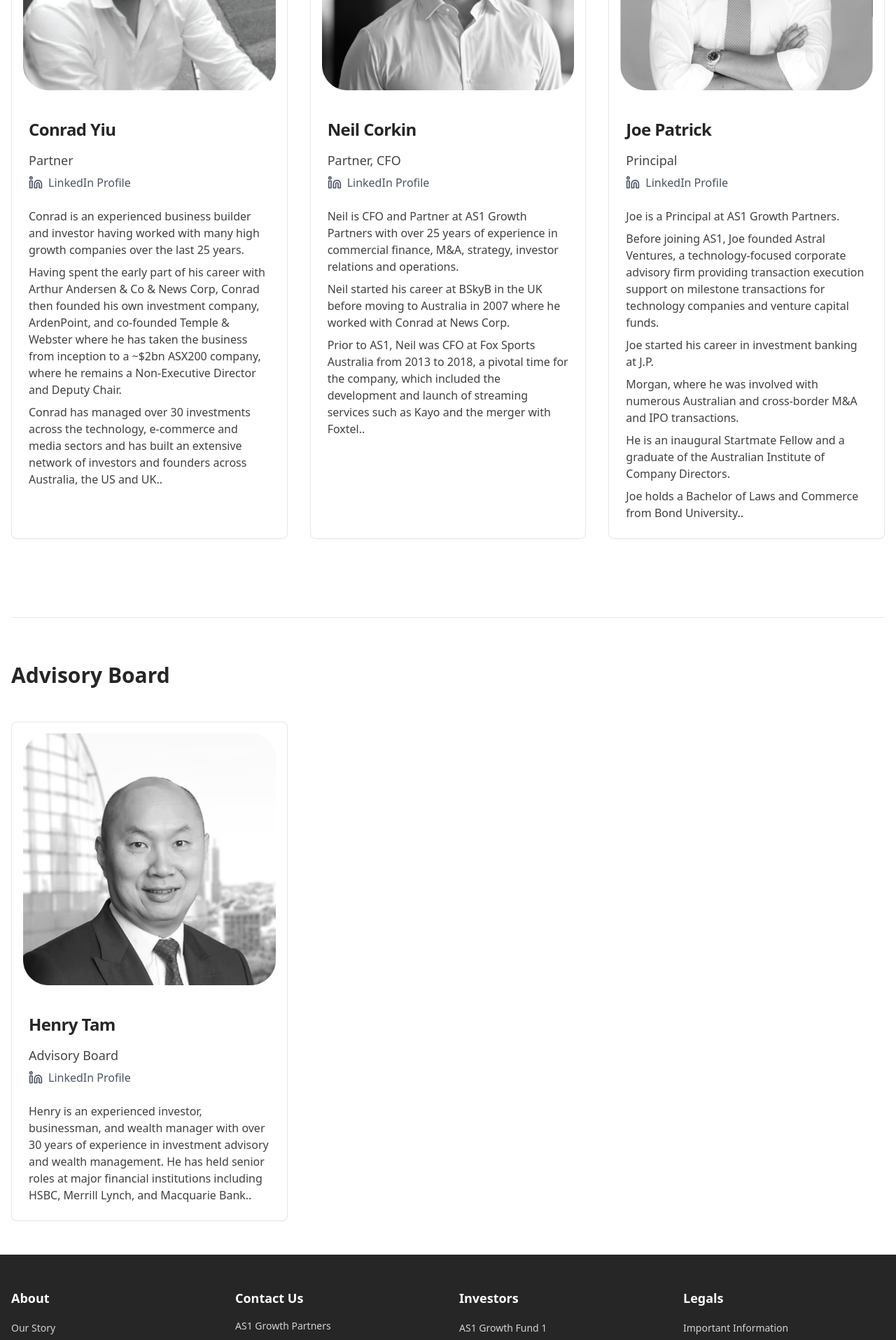
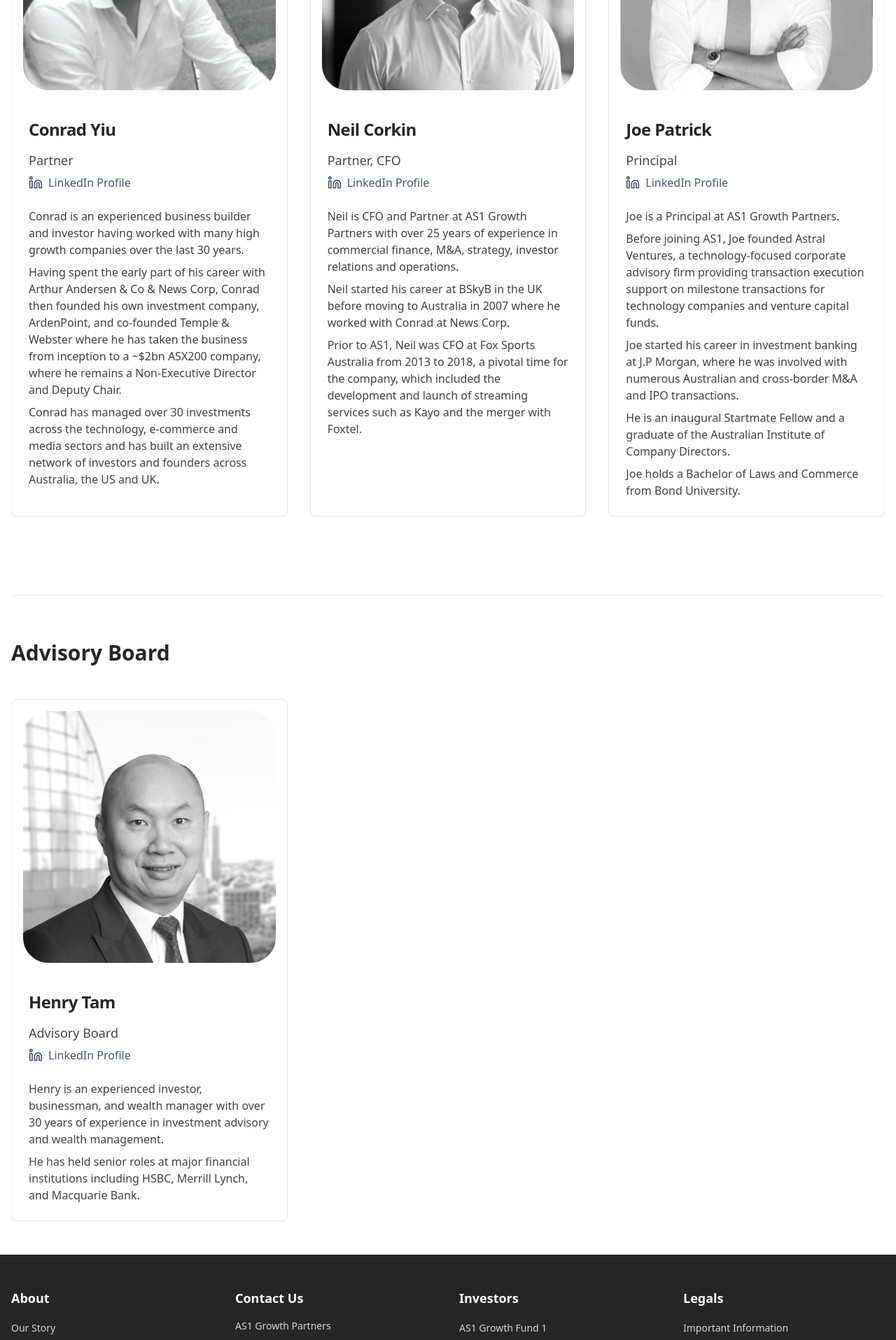
Before and after one commit to neilcorkinAS1/AS1website, a Next.js app: page /team in a window 1280 px wide. Shown: the part 458-2373 px from the top of the page at 70% size. Built offline with nearby package versions, Linux system fonts and the light colour scheme.

Commit message:
Update team page content

```diff
--- a/src/app/team/page.tsx
+++ b/src/app/team/page.tsx
@@ -6,21 +6,21 @@ const teamMembers = [
     title: "Partner",
     photoUrl: "/photos/Conrad.png",
     linkedinUrl: "https://www.linkedin.com/in/conradyiu/",
-    bio: "Conrad is an experienced business builder and investor having worked with many high growth companies over the last 25 years. Having spent the early part of his career with Arthur Andersen & Co & News Corp, Conrad then founded his own investment company, ArdenPoint, and co-founded Temple & Webster where he has taken the business from inception to a ~$2bn ASX200 company, where he remains a Non-Executive Director and Deputy Chair. Conrad has managed over 30 investments across the technology, e-commerce and media sectors and has built an extensive network of investors and founders across Australia, the US and UK."
+    bio: "Conrad is an experienced business builder and investor having worked with many high growth companies over the last 30 years. Having spent the early part of his career with Arthur Andersen & Co & News Corp, Conrad then founded his own investment company, ArdenPoint, and co-founded Temple & Webster where he has taken the business from inception to a ~$2bn ASX200 company, where he remains a Non-Executive Director and Deputy Chair. Conrad has managed over 30 investments across the technology, e-commerce and media sectors and has built an extensive network of investors and founders across Australia, the US and UK"
   },
   {
     name: "Neil Corkin",
     title: "Partner, CFO",
     photoUrl: "/photos/neil.png",
     linkedinUrl: "https://www.linkedin.com/in/neil-corkin-b0950927/",
-    bio: "Neil is CFO and Partner at AS1 Growth Partners with over 25 years of experience in commercial finance, M&A, strategy, investor relations and operations. Neil started his career at BSkyB in the UK before moving to Australia in 2007 where he worked with Conrad at News Corp. Prior to AS1, Neil was CFO at Fox Sports Australia from 2013 to 2018, a pivotal time for the company, which included the development and launch of streaming services such as Kayo and the merger with Foxtel."
+    bio: "Neil is CFO and Partner at AS1 Growth Partners with over 25 years of experience in commercial finance, M&A, strategy, investor relations and operations. Neil started his career at BSkyB in the UK before moving to Australia in 2007 where he worked with Conrad at News Corp. Prior to AS1, Neil was CFO at Fox Sports Australia from 2013 to 2018, a pivotal time for the company, which included the development and launch of streaming services such as Kayo and the merger with Foxtel"
   },
    {
     name: "Joe Patrick",
     title: "Principal",
     photoUrl: "/photos/joe.png",
     linkedinUrl: "https://www.linkedin.com/in/joe-patrick-36223b65/",
-    bio: "Joe is a Principal at AS1 Growth Partners. Before joining AS1, Joe founded Astral Ventures, a technology-focused corporate advisory firm providing transaction execution support on milestone transactions for technology companies and venture capital funds. Joe started his career in investment banking at J.P. Morgan, where he was involved with numerous Australian and cross-border M&A and IPO transactions. He is an inaugural Startmate Fellow and a graduate of the Australian Institute of Company Directors. Joe holds a Bachelor of Laws and Commerce from Bond University."
+    bio: "Joe is a Principal at AS1 Growth Partners. Before joining AS1, Joe founded Astral Ventures, a technology-focused corporate advisory firm providing transaction execution support on milestone transactions for technology companies and venture capital funds. Joe started his career in investment banking at J.P Morgan, where he was involved with numerous Australian and cross-border M&A and IPO transactions. He is an inaugural Startmate Fellow and a graduate of the Australian Institute of Company Directors. Joe holds a Bachelor of Laws and Commerce from Bond University"
   }
 ];
 
@@ -30,7 +30,7 @@ const advisoryMembers = [
     title: "Advisory Board",
     photoUrl: "/photos/henry.png",
     linkedinUrl: "https://www.linkedin.com/in/henry-tam-b98503190/",
-    bio: "Henry is an experienced investor, businessman, and wealth manager with over 30 years of experience in investment advisory and wealth management.\n\nHe has held senior roles at major financial institutions including HSBC, Merrill Lynch, and Macquarie Bank."
+    bio: "Henry is an experienced investor, businessman, and wealth manager with over 30 years of experience in investment advisory and wealth management. He has held senior roles at major financial institutions including HSBC, Merrill Lynch, and Macquarie Bank"
   }
 ];
 
```
